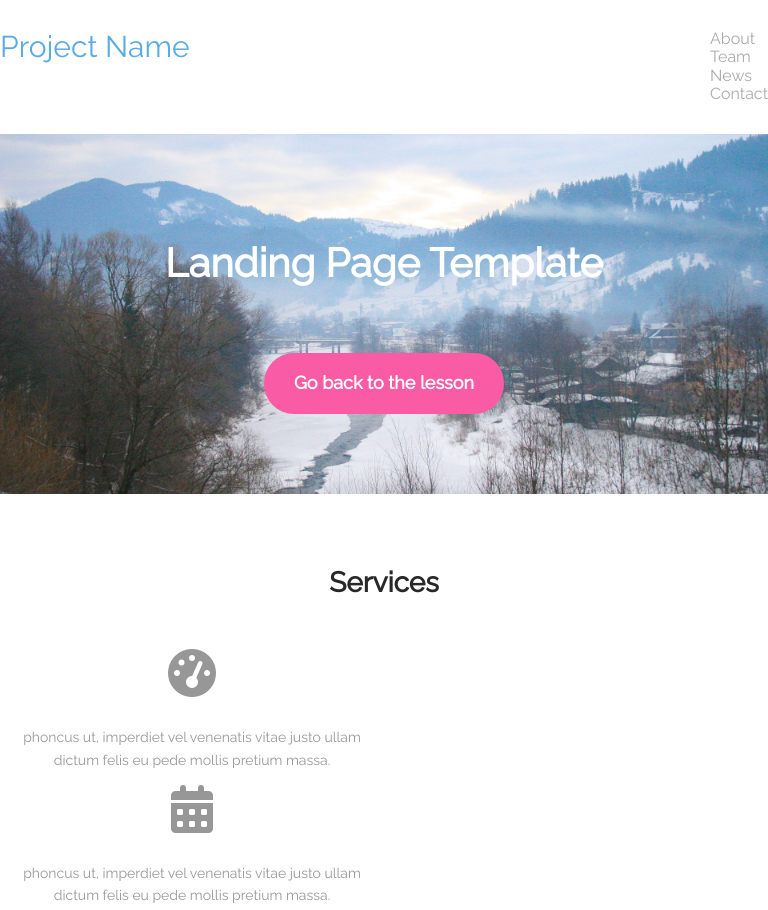
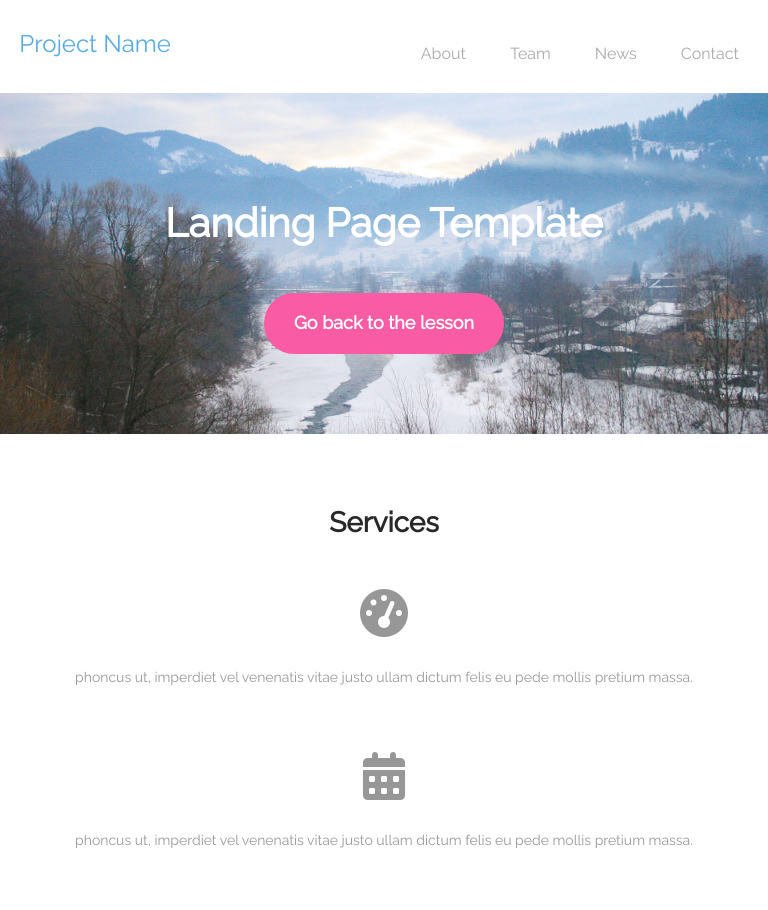
Before and after one commit to stanislav1lutskyi/stanislav1lutskyi.github.io, a plain HTML site: page LR9/index.html in a window 768 px wide. Shown: the top 910 px of the page. Drawn offline with Linux system fonts and the light colour scheme.

Commit message:
Add files via upload

```diff
--- a/LR9/css/style.css
+++ b/LR9/css/style.css
@@ -208,30 +208,36 @@ footer .copyright {
     color: #eee;
 }
 
-/* Медіа запити */
-@media only screen and (max-width: 414px) {
-    .container, .menu li, .menu li a, .services .service, .blog .post img {
-        width: 100%;
-        max-width: 100%;
-        float: none;
-        margin: 0;
-        padding: 0;
-    }
-}
+/* Додав адаптивні стилі */
+    @media only screen and (max-width: 768px) {
+        .container {
+            width: 95%; /* Зміна ширини контейнера для мобільного перегляду */
+        }
+        .menu {
+            float: none; /* Видалення плаваючості для мобільного перегляду */
+            margin-top: 15px; /* Зміна відступу для мобільного перегляду */
+        }
 
-@media only screen and (min-width: 415px) and (max-width: 768px) {
-    .container, .menu li, .menu li a, .services .service, .blog .post img {
-        width: 100%;
-        max-width: 100%;
-        float: none;
-        margin: 0;
-        padding: 0;
+        .menu li {
+            float: none; /* Видалення плаваючості для мобільного перегляду */
+            display: inline-block; /* Зміна властивості для мобільного перегляду */
+            margin-left: 10px; /* Зміна відступу для мобільного перегляду */
+            margin-right: 10px; /* Зміна відступу для мобільного перегляду */
+        }
+
+        .services .service {
+            width: 100%; /* Зміна ширини для мобільного перегляду */
+        }
+
+        .jumbotron .button {
+            margin-top: 20px; /* Зміна відступу для мобільного перегляду */
+        }
     }
 
-    .services .service {
-        width: 50%;
-    }
-}
-
+        @media screen and (max-width: 1024px) {
+            header .brand, footer .brand {
+                font-size: 24px;
+            }
+        }
 
 /*Весь код захищений від @sll070, доступ безкоштовний*/
```
